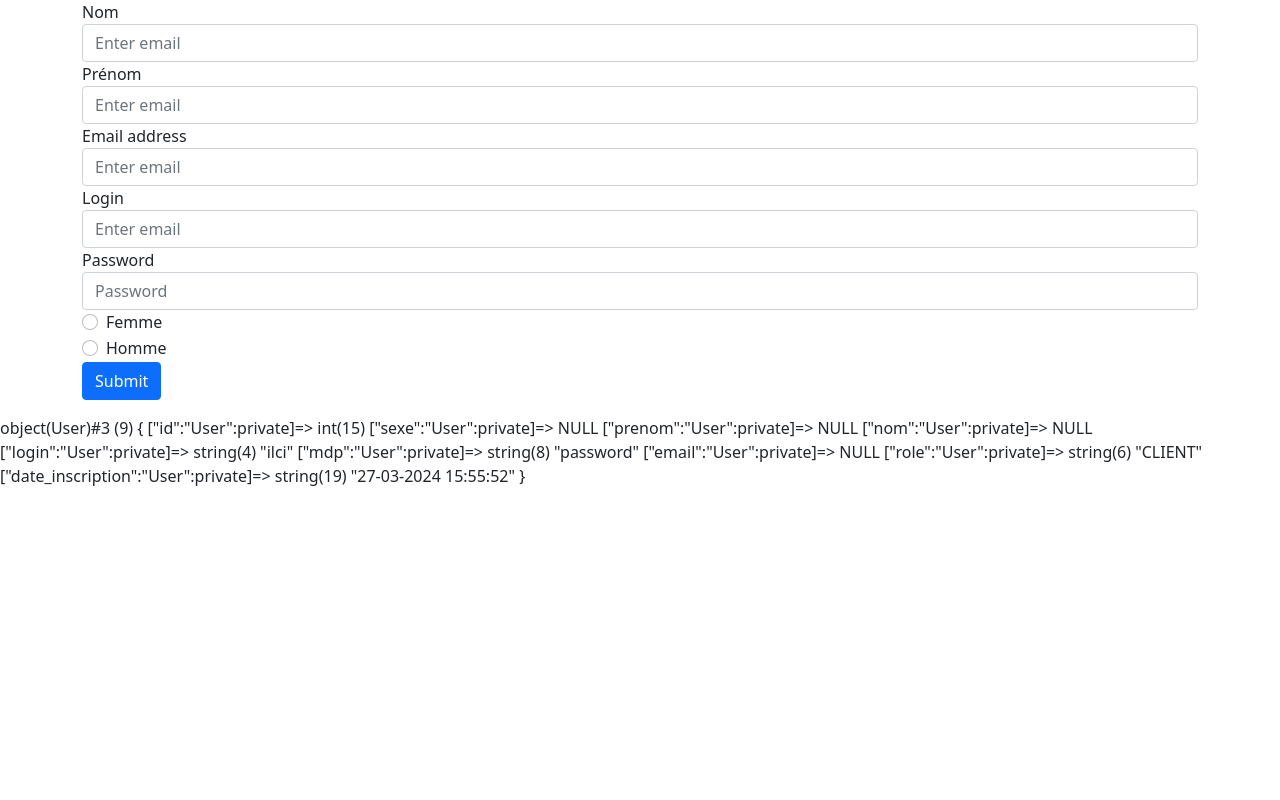
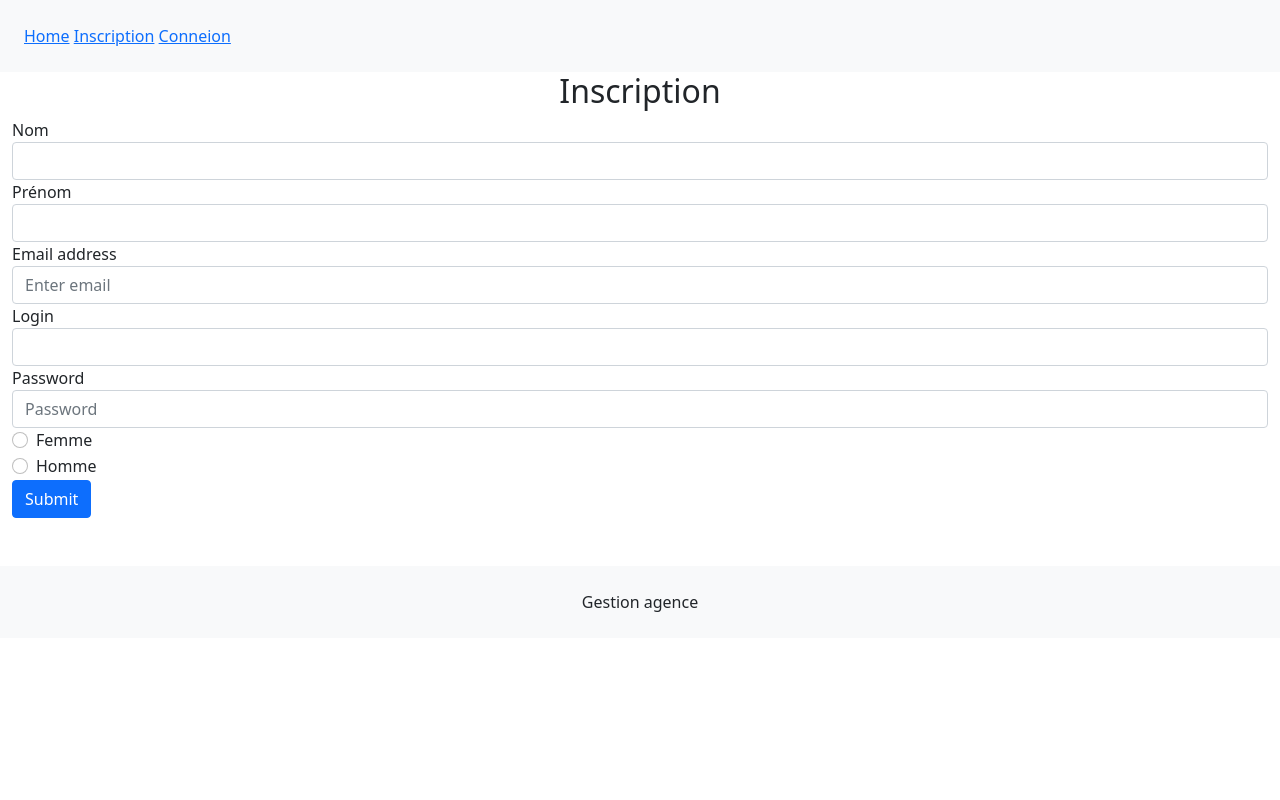
Before and after one commit to harounaKane/B2_TP_AGENCE, a PHP site: page /?actionUser=inscription in a window 1280 px wide. Run offline with PHP 8.4, Linux system fonts and the light colour scheme.

Commit message:
inscription user

```diff
--- /dev/null
+++ b/controller/UserController.php
@@ -0,0 +1,53 @@
+<?php
+
+class UserController{
+
+
+    public function userHttp(){
+
+        if( isset($_GET['actionUser']) ){
+            $action = $_GET['actionUser'];
+            $userMdl = new UserModel();
+
+            switch ($action) {
+                case 'inscription':
+
+
+                    if( isset($_POST['login']) ){
+                        $u = new User($_POST);
+                        $bool = $userMdl->inscription( $u );
+
+                        if( $bool ){
+                            header("location: .");
+                            exit;
+                        }
+
+                    }
+
+                    $this->render("user/inscription");
+                    break;
+
+                case "connexion":
+                    $this->render("user/connexion");
+                    break;
+
+                default:
+                    break;
+            }
+
+        }else{
+            $this->render("index");
+        }
+    }
+
+    public function render($view){
+        ob_start();
+
+        include "views/". $view .".php";
+
+        $content = ob_get_clean();
+
+        include "views/template.php";
+    }
+
+}
--- a/index.php
+++ b/index.php
@@ -1,60 +1,28 @@
-<link href="https://cdn.jsdelivr.net/npm/bootstrap@5.0.2/dist/css/bootstrap.min.css" rel="stylesheet" integrity="sha384-EVSTQN3/azprG1Anm3QDgpJLIm9Nao0Yz1ztcQTwFspd3yD65VohhpuuCOmLASjC" crossorigin="anonymous">
-
-<form method="post" class="container">
-
-  <div class="form-group">
-    <label for="exampleInputEmail1">Nom</label>
-    <input type="text" name="nom" class="form-control" placeholder="Enter email">
-  </div>
-  <div class="form-group">
-    <label for="exampleInputEmail1">Prénom</label>
-    <input type="text" name="prenom" class="form-control" placeholder="Enter email">
-  </div>
-  <div class="form-group">
-    <label for="exampleInputEmail1">Email address</label>
-    <input type="email" name="email" class="form-control" placeholder="Enter email">
-  </div>
-
-  <div class="form-group">
-    <label for="exampleInputEmail1">Login</label>
-    <input type="text" name="login" class="form-control" placeholder="Enter email">
-  </div>
-  <div class="form-group">
-    <label for="exampleInputPassword1">Password</label>
-    <input type="password" name="mdp" class="form-control" placeholder="Password">
-  </div>
-  <div class="form-check">
-    <input type="radio" name="sexe" class="form-check-input" value="femme" id="exampleCheck1">
-    <label class="form-check-label" for="exampleCheck1">Femme</label>
-  </div>
-  <div class="form-check">
-    <input type="radio" name="sexe" class="form-check-input" value="homme" id="exampleCheck">
-    <label class="form-check-label" for="exampleCheck">Homme</label>
-  </div>
-  <button type="submit" class="btn btn-primary">Submit</button>
-</form>
-
 <?php
 
-spl_autoload_register(function($entite){
-    require_once "classes/". $entite . '.php';
+session_start();
+
+spl_autoload_register(function($class){
+  $page = $class . '.php';
+  if( file_exists("classes/".$page) ){
+    require_once "classes/".$page;
+
+  }elseif( file_exists("controller/".$page) ){
+    require_once "controller/".$page;
+
+  }elseif( file_exists("model/".$page) ){
+    require_once "model/".$page;
+  }
+
 });
 
-if( isset($_POST['login']) ){
+$userCtl = new UserController();
 
 
+try{
+
+  $userCtl->userHttp();
+
+}catch(Exception $e){
+  echo $e->getMessage();
 }
-    $post =
-    [
-        "mdp" => "password",
-        "login" => "ilci",
-        "id"    => 15
-    ];
-    $u = new User($post);
-
-    var_dump($u);
-new Agence(
-    [
-    "nom" => "Agence de Paris",
-    "ville" => "Paris"
-]);
--- /dev/null
+++ b/model/userModel.php
@@ -0,0 +1,61 @@
+<?php
+
+class userModel {
+
+    protected $pdo;
+
+    function __construct(){
+        $this->pdo = new PDO("mysql:host=127.0.0.1;dbname=b2_tp_agence", "root", "", [
+            PDO::ATTR_DEFAULT_FETCH_MODE => PDO::FETCH_ASSOC,
+            PDO::ATTR_ERRMODE => PDO::ERRMODE_EXCEPTION
+        ]);
+    }
+
+    public function executerReq($query, array $params = []){
+        $stmt = $this->pdo->prepare($query);
+
+        foreach($params as $cle => $valeur){
+            $params[$cle] = htmlentities($valeur);
+        }
+
+        $stmt->execute($params);
+
+        return $stmt;
+    }
+
+
+    public function inscription(User $user){
+        $this->verifTaille("nom", $user->getNom());
+        $this->verifTaille("prenom", $user->getPrenom());
+        $this->verifTaille("login", $user->getLogin());
+
+        if( isset($_SESSION["errors"]) ){
+            return false;
+        }
+
+        $query = "INSERT INTO personne VALUES(NULL, :sexe, :prenom, :nom, :login, :mdp, :role, :mail, now())";
+
+        $this->executerReq($query, [
+            "sexe"      => $user->getSexe(),
+            "prenom"    => $user->getPrenom(),
+            "nom"       => $user->getNom(),
+            "login"     => $user->getLogin(),
+            "mdp"       => password_hash($user->getMdp(), PASSWORD_DEFAULT),
+            "role"      => $user->getRole(),
+            "mail"      => $user->getEmail()
+        ]);
+
+        return true;
+
+    }
+
+    public function verifTaille($attr, $value, $min = 2, $max = 20){
+        $value = trim($value);
+
+        if( strlen($value) < $min || strlen($value) > $max ){
+            $_SESSION["errors"][$attr] = "";
+        }
+
+    }
+
+}
--- /dev/null
+++ b/views/index.php
@@ -0,0 +1,2 @@
+
+    <h2>Home</h2>
--- /dev/null
+++ b/views/template.php
@@ -0,0 +1,32 @@
+<!DOCTYPE html>
+<html lang="en">
+
+<head>
+    <meta charset="UTF-8">
+    <meta name="viewport" content="width=device-width, initial-scale=1.0">
+    <link href="https://cdn.jsdelivr.net/npm/bootstrap@5.0.2/dist/css/bootstrap.min.css" rel="stylesheet" integrity="sha384-EVSTQN3/azprG1Anm3QDgpJLIm9Nao0Yz1ztcQTwFspd3yD65VohhpuuCOmLASjC" crossorigin="anonymous">
+
+    <title>Document</title>
+</head>
+
+<body>
+
+    <header class="bg-light p-4">
+        <nav>
+            <a href=".">Home</a>
+            <a href="?actionUser=inscription">Inscription</a>
+            <a href="?actionUser=connexion">Conneion</a>
+        </nav>
+    </header>
+
+    <main class="container-fluid">
+        <?= $content; ?>
+    </main>
+
+    <footer class="text-center text-dark bg-light p-4 mt-5">
+        Gestion agence
+    </footer>
+    <?php unset($_SESSION["errors"]) ?>
+</body>
+
+</html>
--- /dev/null
+++ b/views/user/inscription.php
@@ -0,0 +1,44 @@
+
+    <h2 class="text-center">Inscription</h2>
+        <form method="post">
+
+            <div class="form-group">
+                <label for="exampleInputEmail1">Nom</label>
+                <input type="text" name="nom" class="form-control" value="<?= $_POST['nom'] ?? '' ?>">
+                <?php  if(isset($_SESSION["errors"]["nom"])): ?>
+                <div class="alert alert-danger p-1 mt-1">Minimum 2 caractères maxi 20</div>
+                <?php  endif; ?>
+            </div>
+            <div class="form-group">
+                <label for="exampleInputEmail1">Prénom</label>
+                <input type="text" name="prenom" class="form-control"  value="<?= $_POST['prenom'] ?? '' ?>">
+                <?php  if(isset($_SESSION["errors"]["prenom"])): ?>
+                <div class="alert alert-danger p-1 mt-1">Minimum 2 caractères maxi 20</div>
+                <?php  endif; ?>
+            </div>
+            <div class="form-group">
+                <label for="exampleInputEmail1">Email address</label>
+                <input type="email" name="email" class="form-control" placeholder="Enter email"  value="<?= $_POST['email'] ?? '' ?>">
+            </div>
+
+            <div class="form-group">
+                <label for="exampleInputEmail1">Login</label>
+                <input type="text" name="login" class="form-control"  value="<?= $_POST['login'] ?? '' ?>">
+                <?php  if(isset($_SESSION["errors"]["login"])): ?>
+                <div class="alert alert-danger p-1 mt-1">Minimum 4 caractères maxi 6</div>
+                <?php  endif; ?>
+            </div>
+            <div class="form-group">
+                <label for="exampleInputPassword1">Password</label>
+                <input type="password" name="mdp" class="form-control" placeholder="Password">
+            </div>
+            <div class="form-check">
+                <input type="radio" name="sexe" class="form-check-input" value="femme" <?= isset($_POST['sexe']) && $_POST['sexe'] == 'femme' ? 'checked' : '' ?> id="exampleCheck1">
+                <label class="form-check-label" for="exampleCheck1">Femme</label>
+            </div>
+            <div class="form-check">
+                <input type="radio" name="sexe" class="form-check-input" value="homme" <?= isset($_POST['sexe']) && $_POST['sexe'] == 'homme' ? 'checked' : '' ?> id="exampleCheck">
+                <label class="form-check-label" for="exampleCheck">Homme</label>
+            </div>
+            <button type="submit" class="btn btn-primary">Submit</button>
+        </form>
```
Also changed, not shown: views/user/connexion.php (added, +15 -0 lines), 3 other files.
